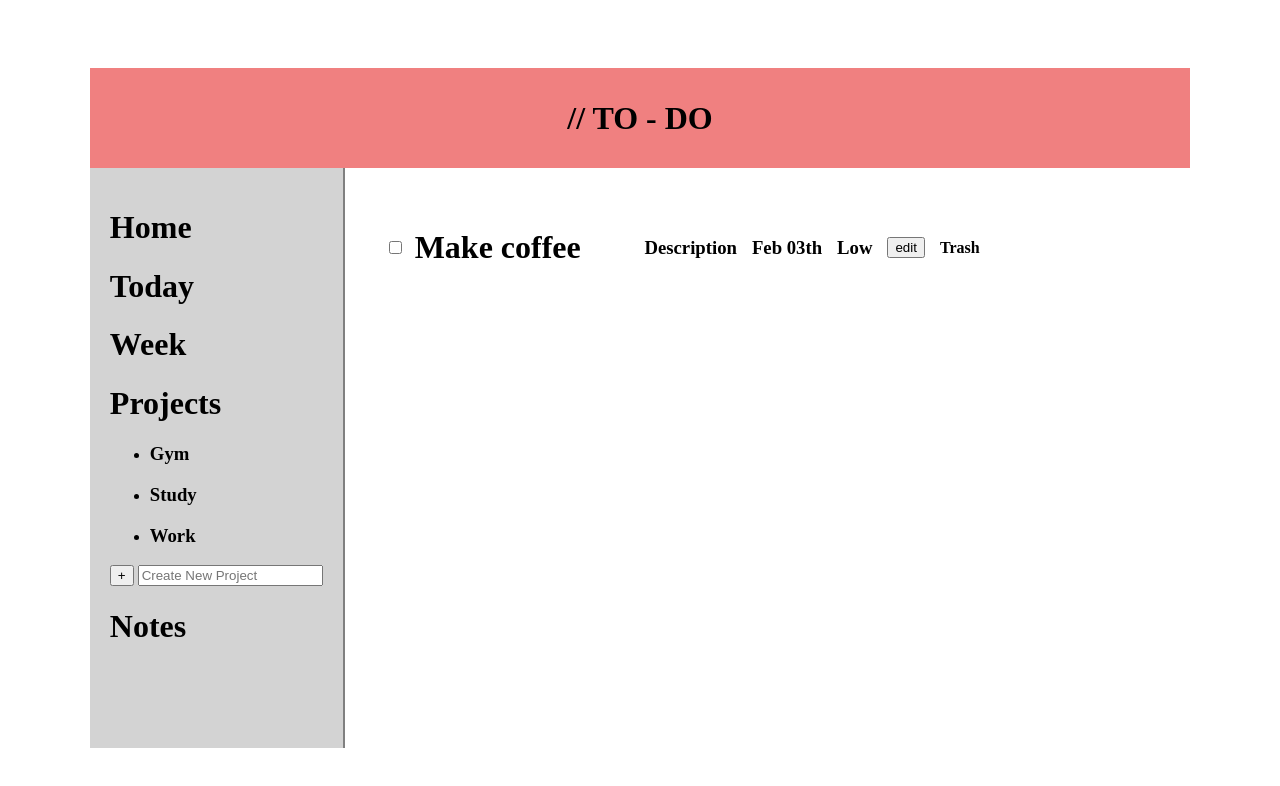
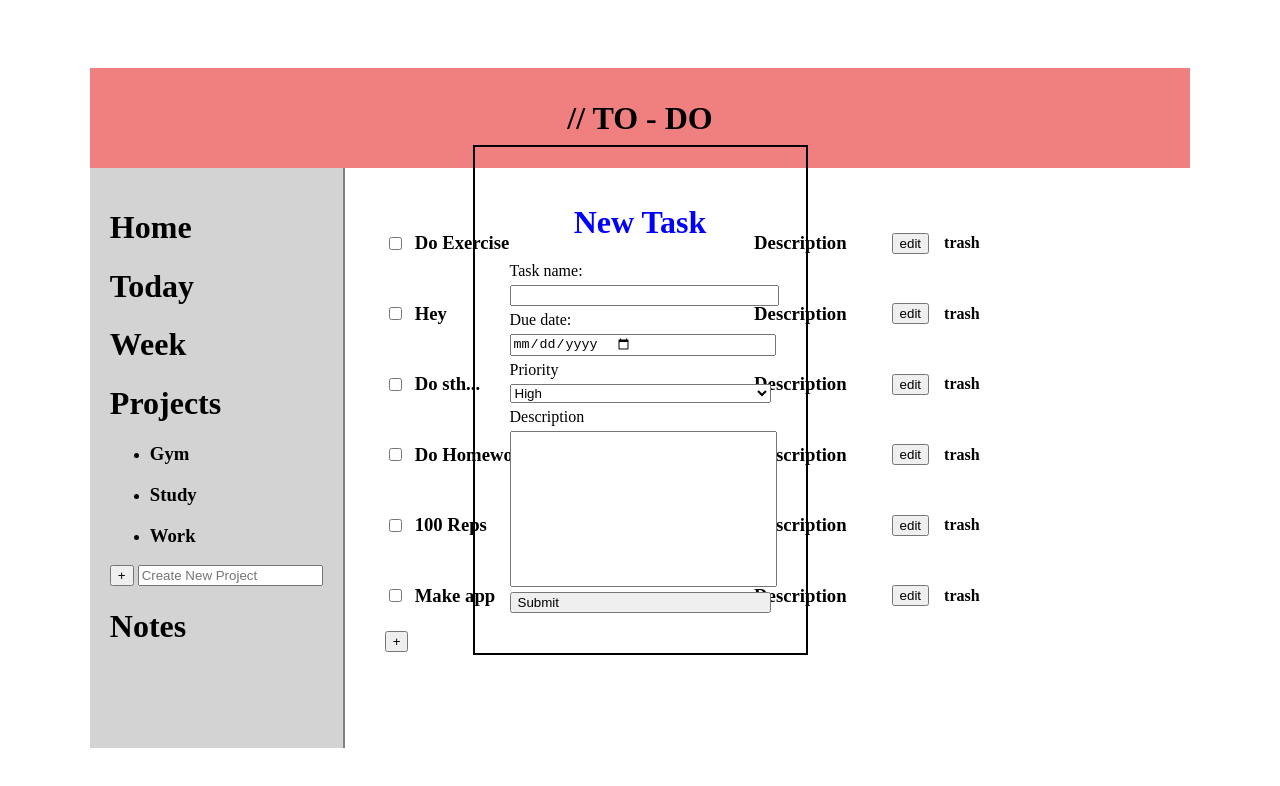
Before and after one commit to Bojan227/_toDo, a website built with webpack: page src/index.html in a window 1280 px wide. Built offline with nearby package versions, Linux system fonts and the light colour scheme.

Commit message:
Input form created

```diff
--- a/src/createToDo.js
+++ b/src/createToDo.js
@@ -1,4 +1,4 @@
-const createToDo = (category, title, desc,dueDate, priority) => ({
+const createToDo = (category, title, desc, dueDate, priority) => ({
     category,
     title,
     desc,
--- a/src/index.html
+++ b/src/index.html
@@ -10,6 +10,33 @@
 </head>
 
 <body>
+    <div class="form-container">
+
+        <div class="form-content">
+            <h1 class='newTaskTitle'>New Task</h1>
+            <form action="#" method="post">
+                <label for="title">Task name:</label>
+                <input type="text" id='title' name='task_name' required>
+
+                <label for="dueDate">Due date:</label>
+                <input type="date" id='dueDate' name='due_date' required>
+
+                <label for="priority">Priority</label>
+                <select name="priority">
+                    <option value="mercedes" id='priority' required>High</option>
+                    <option value="mercedes" id='priority' required>Medium</option>
+                    <option value="mercedes" id='priority' required>Low</option>
+
+                </select>
+                <label for="description">Description</label>
+                <textarea name="description" id="description" cols="30" rows="10"></textarea>
+
+                <button type="submit">Submit</button>
+
+            </form>
+        </div>
+
+    </div>
     <div id="content">
         <!-- <button class="save">Save</button> -->
 
@@ -48,19 +75,7 @@
 
             </div>
             <div class="main-content">
-                <div class="to-do">
-                    <div class="left">
-                        <input type="checkbox">
-                        <h1 class="title">Make coffee</h1>
-                    </div>
-                    <div class="right">
-                        <h3 class="description">Description</h3>
-                        <h3 class="dueDate">Feb 03th</h3>
-                        <h3 class="priority">Low</h3>
-                        <button class="edit">edit</button>
-                        <h4 class="trash">Trash</h4>
-                    </div>
-                </div>
+
             </div>
 
 
--- a/src/index.js
+++ b/src/index.js
@@ -6,6 +6,7 @@ import './style.css';
 import {createNewProject, appendNewProject} from './createNewProject';
 const navBar = document.querySelector('.nav-bar')
 const newProjectBtn = document.querySelector('.add')
+const mainContent = document.querySelector('.main-content')
 const myToDo = [
     {
         category: 'Work',
@@ -22,8 +23,8 @@ const myToDo = [
         priority: "high",
     },
     {
-        category: 'another',
-        title: "100 Reps",
+        category: 'Study',
+        title: "Do Homework",
         desc: "blah",
         dueDate: "27 Feb",
         priority: "high",
@@ -43,17 +44,17 @@ const myToDo = [
         priority: "high",
     },
     {
-        category: 'Dumb',
-        title: "Baby",
+        category: 'Study',
+        title: "Do Exercise",
         desc: "blah",
         dueDate: "27 Feb",
         priority: "high",
     },
 
 ]
+updateDisplay(myToDo, mainContent)
+navBar.addEventListener('click', (e)=>{
 
-navBar.addEventListener('click', (e)=>{
-    const mainContent = document.querySelector('.main-content')
    const result = myToDo.filter(todo =>{
     if(e.target.dataset.category === undefined){return}
     if(todo.category.toLowerCase() === e.target.dataset.category || e.target.dataset.category === 'home'){
--- a/src/newElements.js
+++ b/src/newElements.js
@@ -30,9 +30,19 @@ function createTask(tit, date, prio){
     newToDo.append(left, right)
     return newToDo
 }
+function addNewTaskBtn(){
+    const newTask = document.createElement('div')
+    newTask.classList.add('new-task')
+    const newTaskBtn = document.createElement('button')
+    newTaskBtn.classList.add('addNewTask')
+    newTaskBtn.textContent = '+'
+    newTask.appendChild(newTaskBtn)
+    return newTask
+}
 function updateDisplay(array, content){
     array.map(arr =>{
-       content.appendChild(createTask(arr.title, arr.dueDate, arr.priority))
+       content.insertAdjacentElement('afterbegin', createTask(arr.title, arr.date, arr.prio))
     })
+    content.insertAdjacentElement('beforeend', addNewTaskBtn())
 }
 export {createTask, updateDisplay}
--- a/src/style.css
+++ b/src/style.css
@@ -1,3 +1,10 @@
+body{
+    display: flex;
+    min-height: 100vh;
+    justify-content: center;
+    align-items: center;
+
+}
 #content{
     display: flex;
     min-height: 100vh;
@@ -49,3 +56,33 @@
 .none{
     display: none;
 }
+#description{
+    resize: none;
+}
+
+.form-container{
+    display: flex;
+    flex-direction: column;
+    justify-content: center;
+    align-items: center;
+    position: fixed;
+    top: 0;
+    left: 0;
+    right: 0;
+    bottom: 0;
+    text-align: center;
+}
+.form-content{
+    padding: 35px;
+    border: 2px solid black;
+
+}
+form>*{
+    display: flex;
+   width: 100%;
+   margin-bottom: 5px;
+
+}
+.newTaskTitle{
+    color: blue;
+}
```
